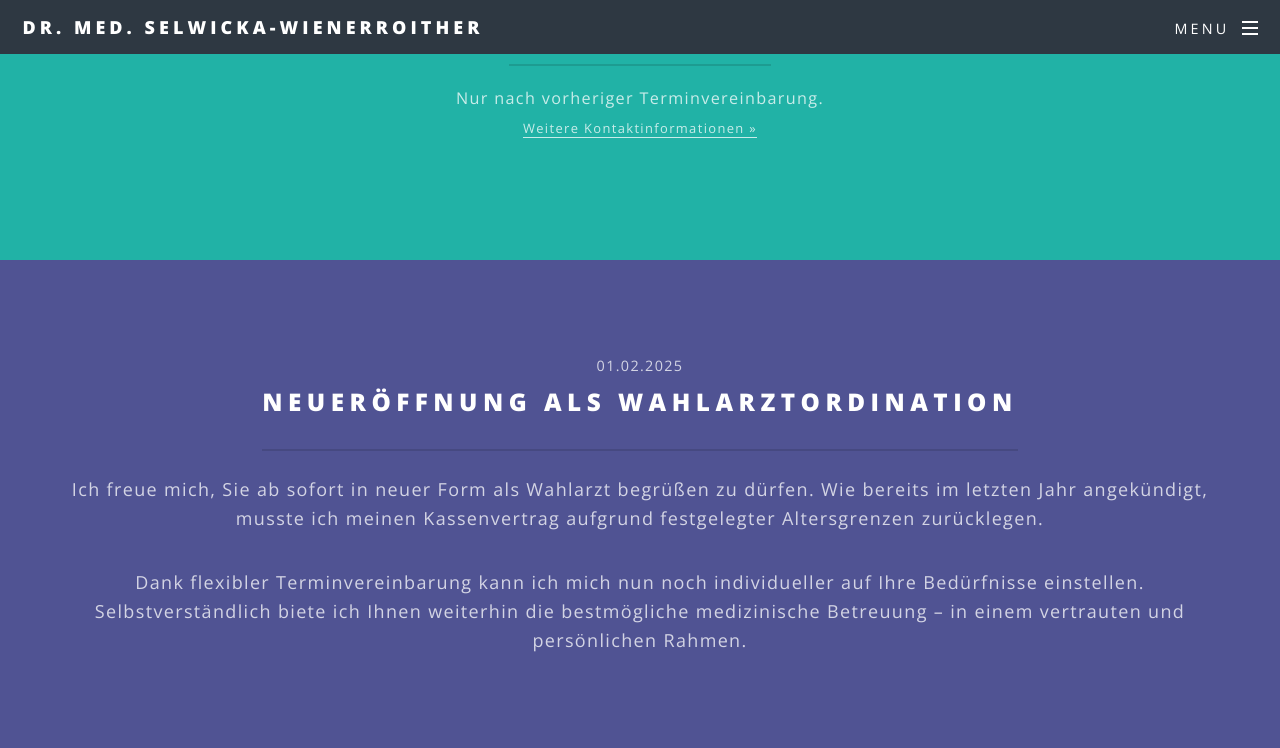
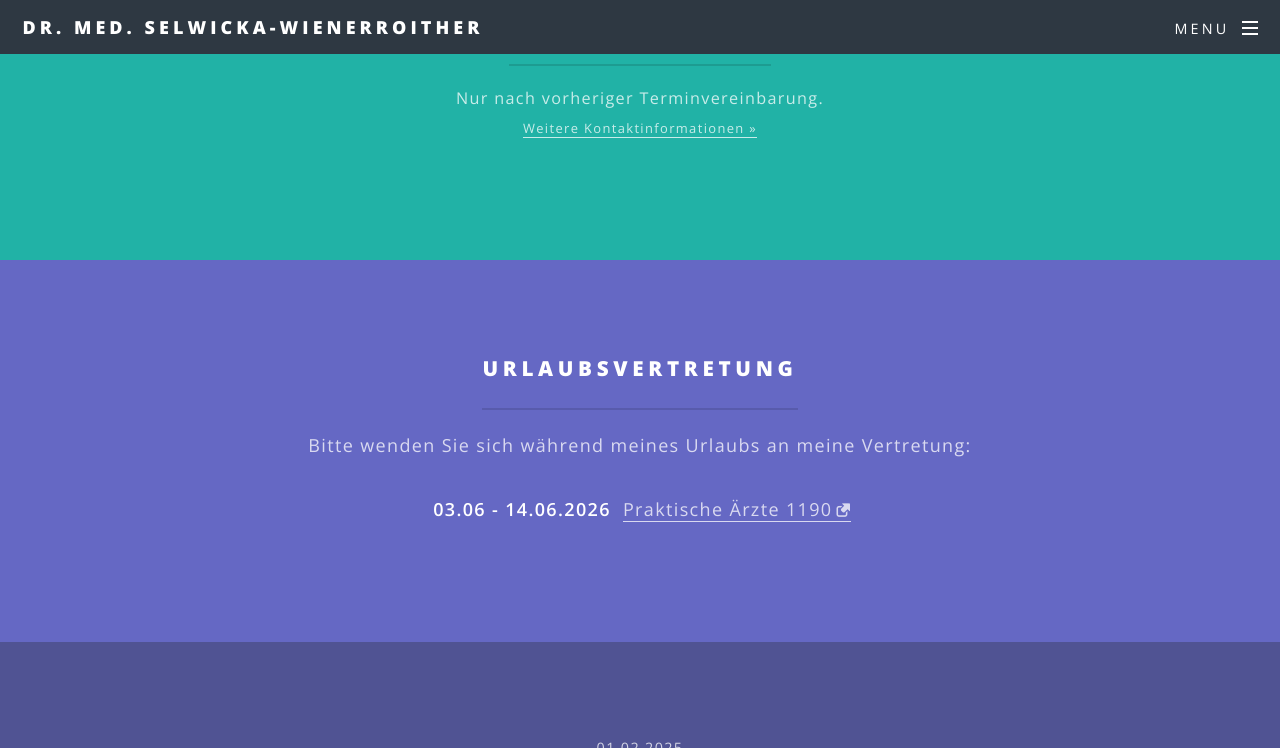
Before and after one commit to patrickfav/website-dr-sel, a Jekyll site: the page built from page_index.html, in a window 1280 px wide and 900 px high, scrolled down 1255 px, cut to the strip 0-748 px from the top of the window. Built offline with Jekyll 4.4.1, drawn with Linux system fonts in a browser that asks for light colours; some web fonts are replaced.

Commit message:
Add new vacation stay in June 2026

```diff
--- a/_data/global.yml
+++ b/_data/global.yml
@@ -120,12 +120,19 @@ vacation:
         address:
         tel:
     - start_date: 2025-05-26
-      end_date: 2024-05-30
+      end_date: 2025-05-30
       substitute:
         name:
         url:
         address: In dringenden Fällen bitte telefonisch melden.
         tel: +43 676 6279745
+    - start_date: 2026-06-03
+      end_date: 2026-06-14
+      substitute:
+        name: Praktische Ärzte 1190
+        url: https://www.google.com/search?q=praktische+%C3%A4rzte+1190
+        address:
+        tel:
 covid:
   enabled: false
 
```
